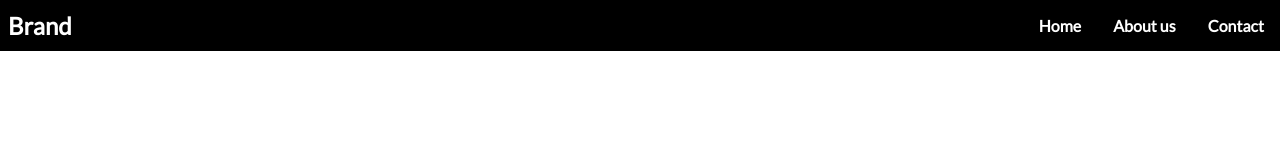
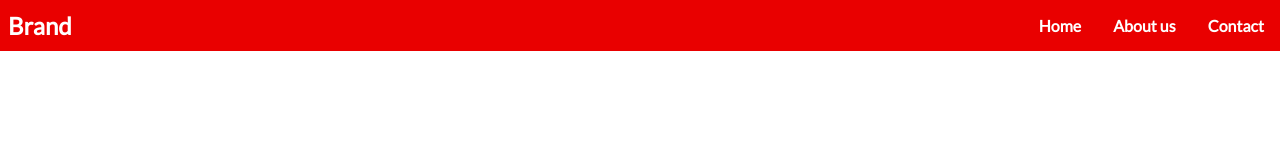
Before and after one commit to Manveer399/Navbar, a plain HTML site: page index.html in a window 1280 px wide. Drawn offline with Linux system fonts and the light colour scheme.

Commit message:
adjusting background color

```diff
--- a/style.css
+++ b/style.css
@@ -10,7 +10,7 @@
   display: flex;
   justify-content: space-between;
   align-items: center;
-  background-color: black;
+  background-color: rgb(233, 0, 0);
   color: white;
   font-family: "Lato", sans-serif;
   font-weight: bold;
```
